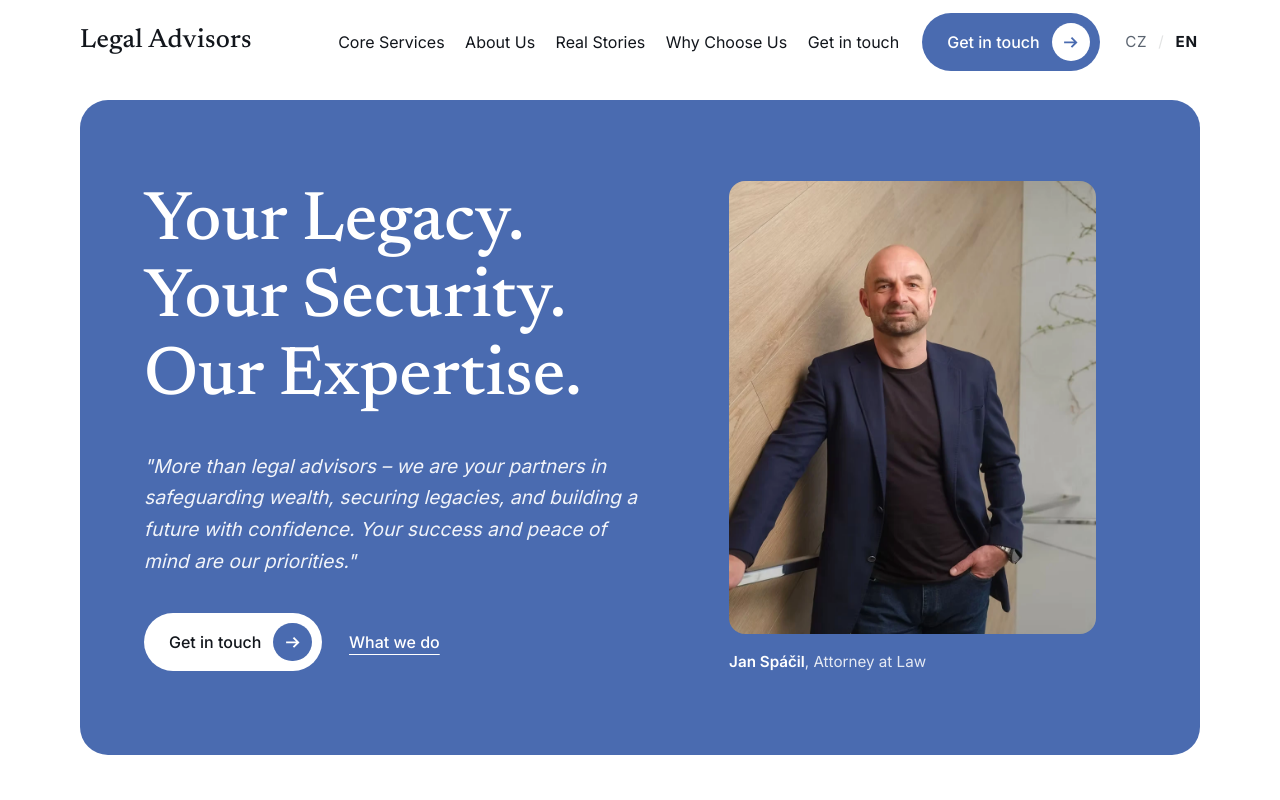
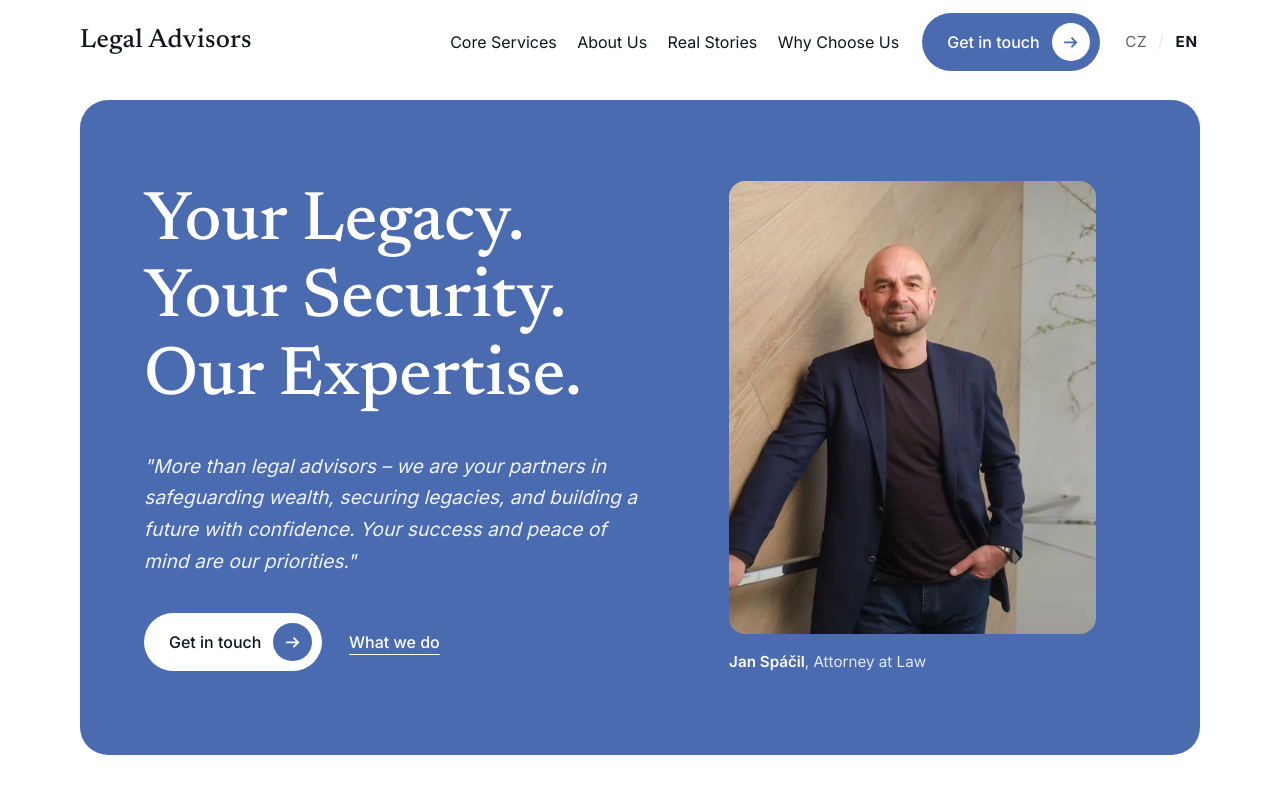
Before and after one commit to msp-67/legal-advisors, a plain HTML site: page index.html in a window 1280 px wide. Shown: the top 800 px of the page. Drawn offline with Linux system fonts and the light colour scheme.

Commit message:
Update index.html

```diff
--- a/index.html
+++ b/index.html
@@ -51,7 +51,6 @@
           <li><a href="#about">About Us</a></li>
           <li><a href="#stories">Real Stories</a></li>
           <li><a href="#why-us">Why Choose Us</a></li>
-          <li><a href="#contact">Get in touch</a></li>
         </ul>
       </nav>
       <a class="btn btn-primary header-cta" href="#contact">
```
